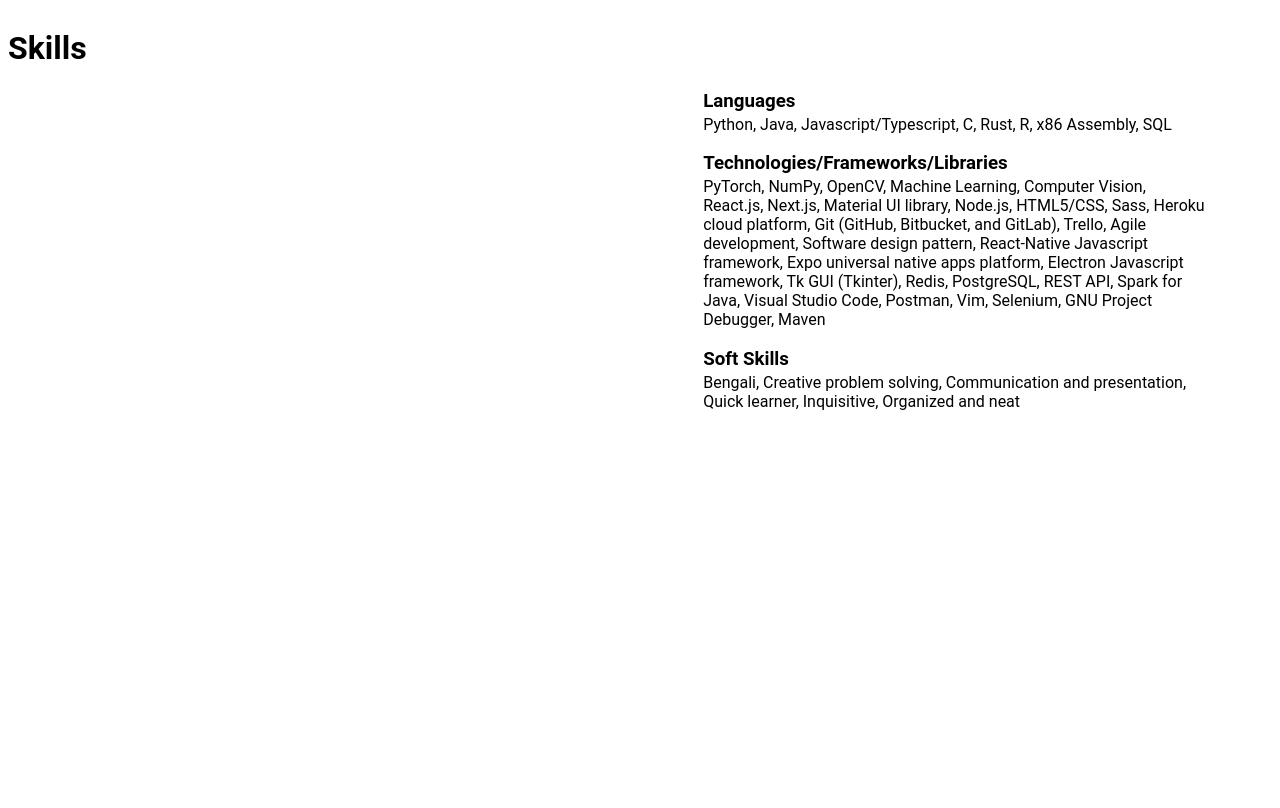
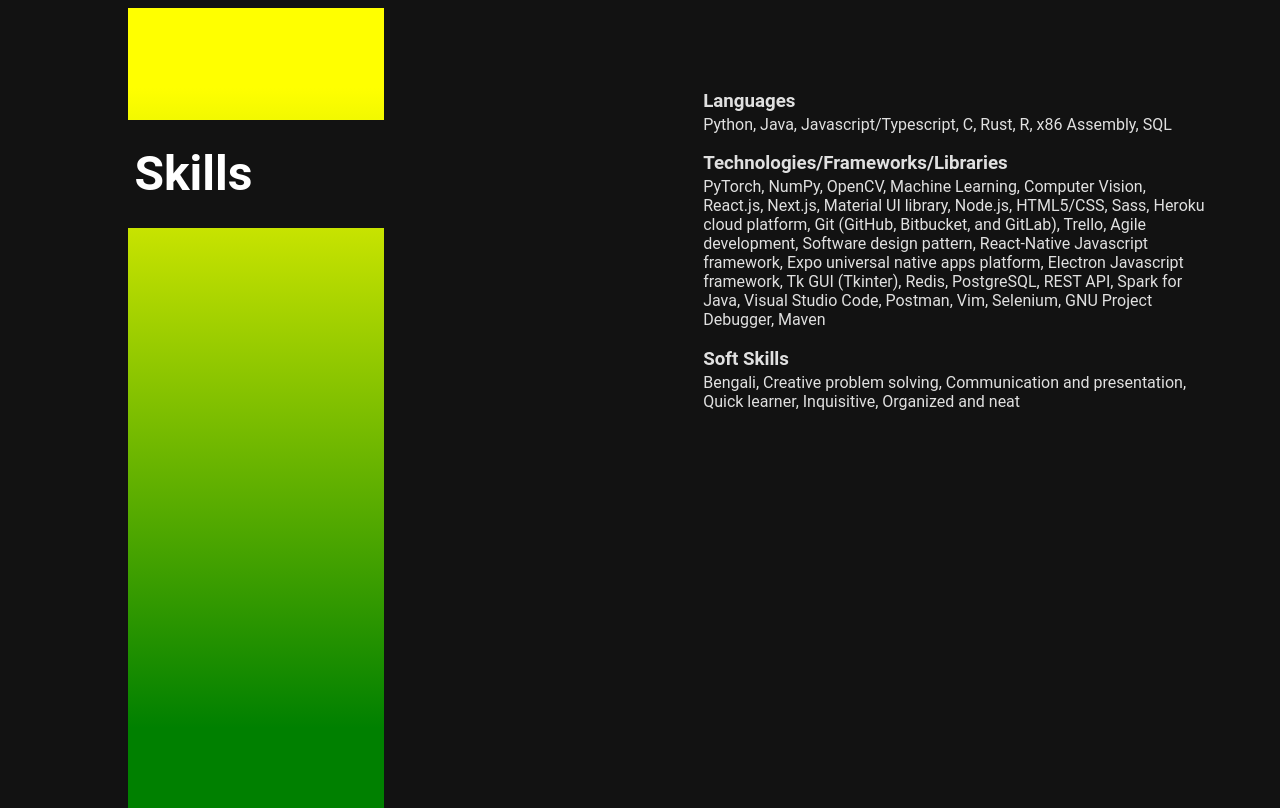
Before and after one commit to Ayon-Bhowmick/Ayon-Bhowmick.github.io, a Gatsby site in the folder portfolio/: page /skills in a window 1280 px wide. Built offline with nearby package versions, Linux system fonts and the light colour scheme; Gatsby itself is replaced by a stand-in of ours.

Commit message:
colored bars

```diff
--- a/portfolio/src/pages/title.js
+++ b/portfolio/src/pages/title.js
@@ -4,11 +4,17 @@
 
 
 const Title = ({name}) => {
+  const colorMap = {
+    "Education": "orange",
+    "Skills": "yellow",
+    "Experience": "green",
+    "Projects": "blue"
+  }
+
   return (
     <>
-      <div />
-        <h1 className="text">{name}</h1>
-      <div />
+      <div className="bar" id={colorMap[name]}/>
+      <h1 className="text">{name}</h1>
     </>
   )
 }
--- a/portfolio/src/styles/global.scss
+++ b/portfolio/src/styles/global.scss
@@ -1,10 +1,15 @@
-$bgColor: #191919;
+$bgColor: #121212;
+
+body {
+    background-color: $bgColor;
+    color: white;
+    font-family: "Roboto", sans-serif;
+}
 
 .body {
-    height: 70vh;
+    height: 80vh;
     display: grid;
     grid-template-columns: 1fr 1fr;
-    font-family: "Roboto", sans-serif;
 }
 
 .title-container {
@@ -14,11 +19,12 @@
 .info-container {
     grid-column: 2 / 3;
     padding: 10%;
+    opacity: 0.87;
     p {
         margin-top: -1em;
     }
 }
 
 .sub {
-    color:darkgrey;
+    opacity: 0.6;
 }
--- a/portfolio/src/styles/title.scss
+++ b/portfolio/src/styles/title.scss
@@ -0,0 +1,39 @@
+@import "global.scss";
+
+$textPad: 4%;
+
+.text {
+    background-color: $bgColor;
+    position: sticky;
+    top: 15%;
+    margin-bottom: 20%;
+    padding-bottom: $textPad;
+    padding-top: $textPad;
+    padding-left: 20%;
+    width: 40%;
+    font-size: 300%;
+}
+
+.bar {
+    position: absolute;
+    left: 10%;
+    height: 100%;
+    width: 20%;
+    z-index: -1;
+}
+
+#orange {
+    background: linear-gradient(180deg, orange 10%, yellow 90%);
+}
+
+#yellow {
+    background: linear-gradient(180deg, yellow 10%, green 90%);
+}
+
+#green {
+    background: linear-gradient(180deg, green 10%, blue 90%);
+}
+
+#blue {
+    background: linear-gradient(180deg, blue 10%, purple 90%);
+}
```
